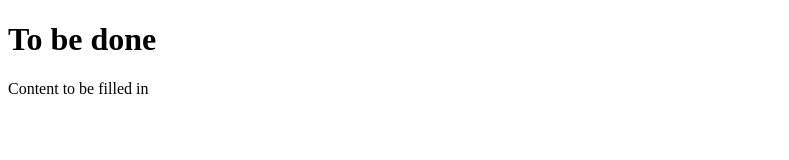
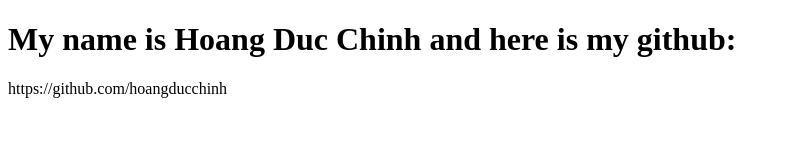
Before and after one commit to hoangducchinh/hoangducchinh.github.io, a plain HTML site: page index.html in a window 1280 px wide. Shown: the whole page, without its empty margins (0-789 px from the left). Drawn offline with Linux system fonts and the light colour scheme.

Commit message:
Modified contents to add github url

```diff
--- a/index.html
+++ b/index.html
@@ -5,8 +5,8 @@
 </head>
 <body>
 
-<h1>To be done</h1>
-<p>Content to be filled in</p>
+<h1>My name is Hoang Duc Chinh and here is my github:</h1>
+<p>https://github.com/hoangducchinh</p>
 
 </body>
 </html>
```
